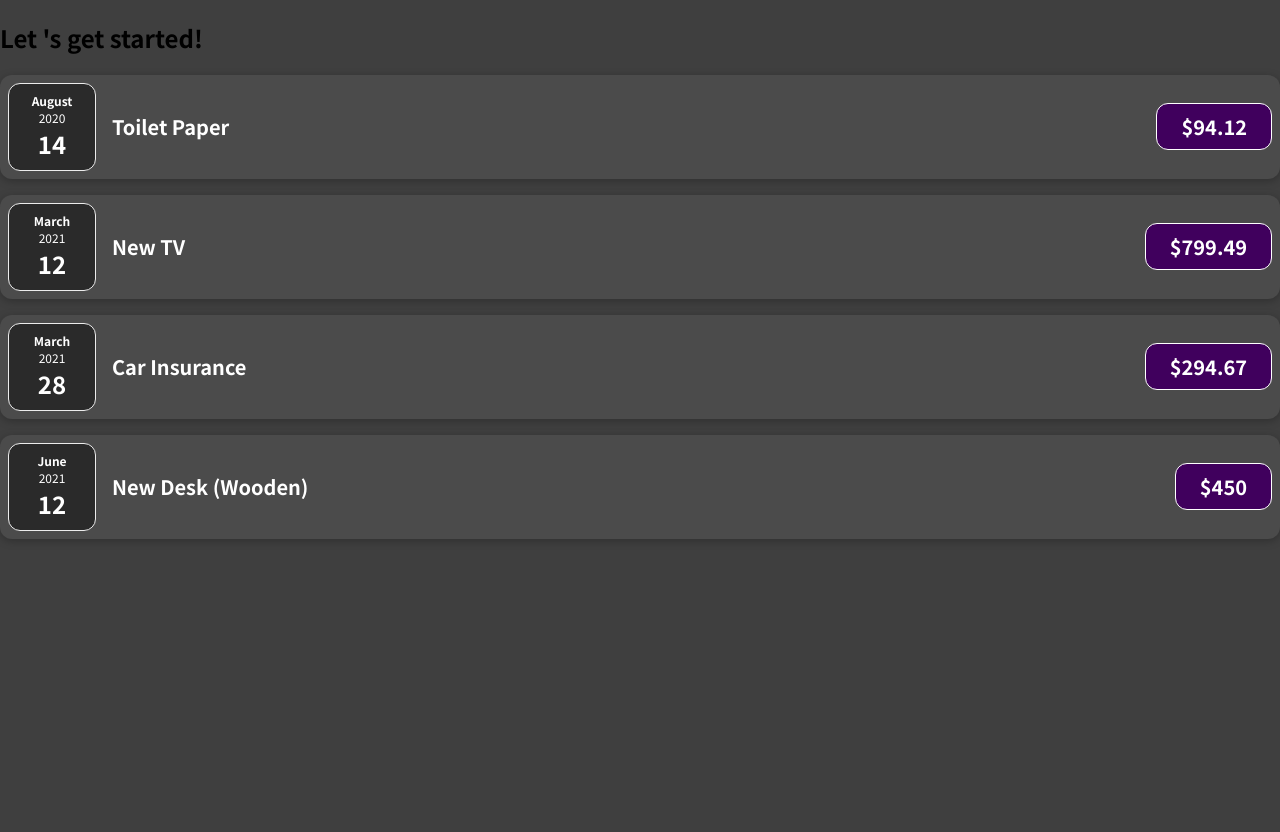
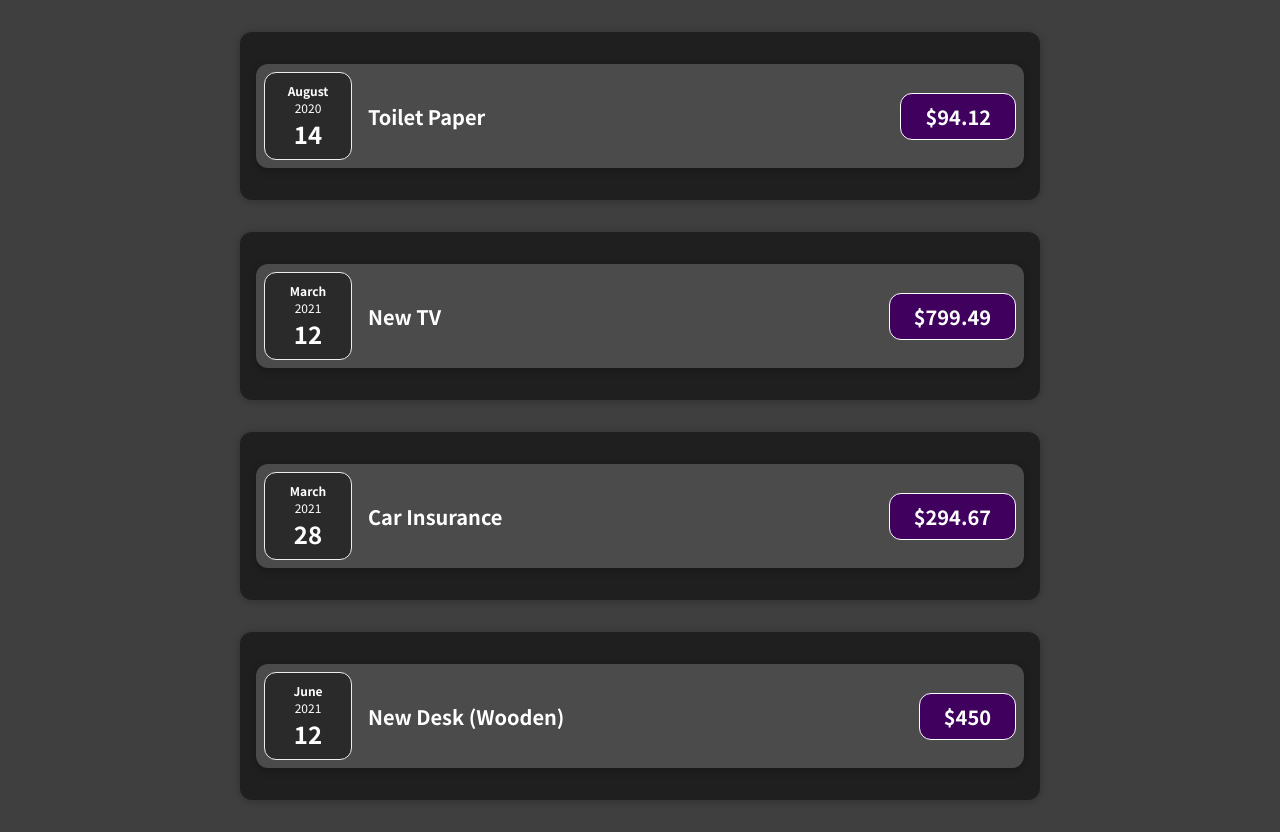
Before and after one commit to sarthak13gupta/expense_app_react, a React (Create React App) app: page / in a window 1280 px wide. Before the commit the page ends 800 px from the top, so only its background shows below. Built offline with nearby package versions, Linux system fonts and the light colour scheme.

Commit message:
added component expenses

```diff
--- a/src/App.jsx
+++ b/src/App.jsx
@@ -1,4 +1,5 @@
 import ExpenseItem from "./components/ExpenseItem";
+import Expenses from "./components/Expenses"
 function App() {
     const expenses = [
         {
@@ -29,31 +30,18 @@
         //   date: (2021 , 5 , 12)
         },
       ];
-    return (
+
+    return(
         <div>
-            <h2> Let 's get started!</h2>
-            <ExpenseItem
-            title = {expenses[0].title}
-            amount = {expenses[0].amount}
-            date = {expenses[0].date}
-            />
-            <ExpenseItem
-            title = {expenses[1].title}
-            amount = {expenses[1].amount}
-            date = {expenses[1].date}
-            />
-            <ExpenseItem
-            title = {expenses[2].title}
-            amount = {expenses[2].amount}
-            date = {expenses[2].date}
-            />
-            <ExpenseItem
-            title = {expenses[3].title}
-            amount = {expenses[3].amount}
-            date = {expenses[3].date}
-            />
+            {expenses.map(expense =>(
+                <Expenses
+                title = {expense.title}
+                amount = {expense.amount}
+                date = {expense.date}
+                />
+            ))}
         </div>
-    );
+    )
 }
 
 export default App;
--- /dev/null
+++ b/src/components/Expenses.css
@@ -0,0 +1,9 @@
+.expenses {
+    padding: 1rem;
+    background-color: rgb(31, 31, 31);
+    margin: 2rem auto;
+    width: 50rem;
+    max-width: 95%;
+    border-radius: 12px;
+    box-shadow: 0 1px 8px rgba(0, 0, 0, 0.25);
+}
--- /dev/null
+++ b/src/components/Expenses.jsx
@@ -0,0 +1,16 @@
+import "./Expenses.css"
+import ExpenseItem from "./ExpenseItem"
+function Expenses(props){
+    return (
+        <div className="expenses">
+            {
+                <ExpenseItem
+                date =  {props.date}
+                title = {props.title}
+                amount = {props.amount}
+                />
+            }
+        </div>
+    )
+}
+export default Expenses
```
Also changed, not shown: 1 other file (tests, documents, lock files or other folders).
